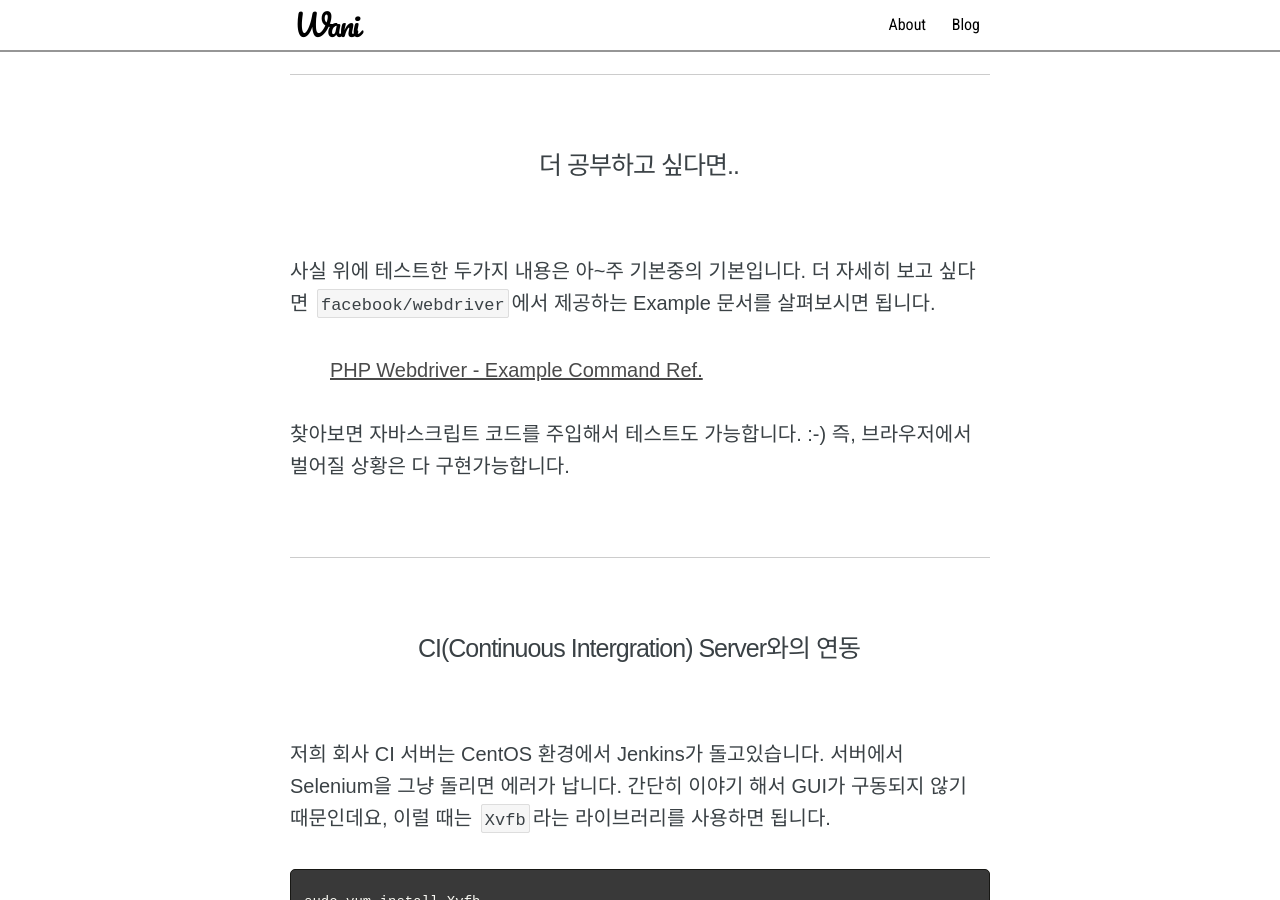
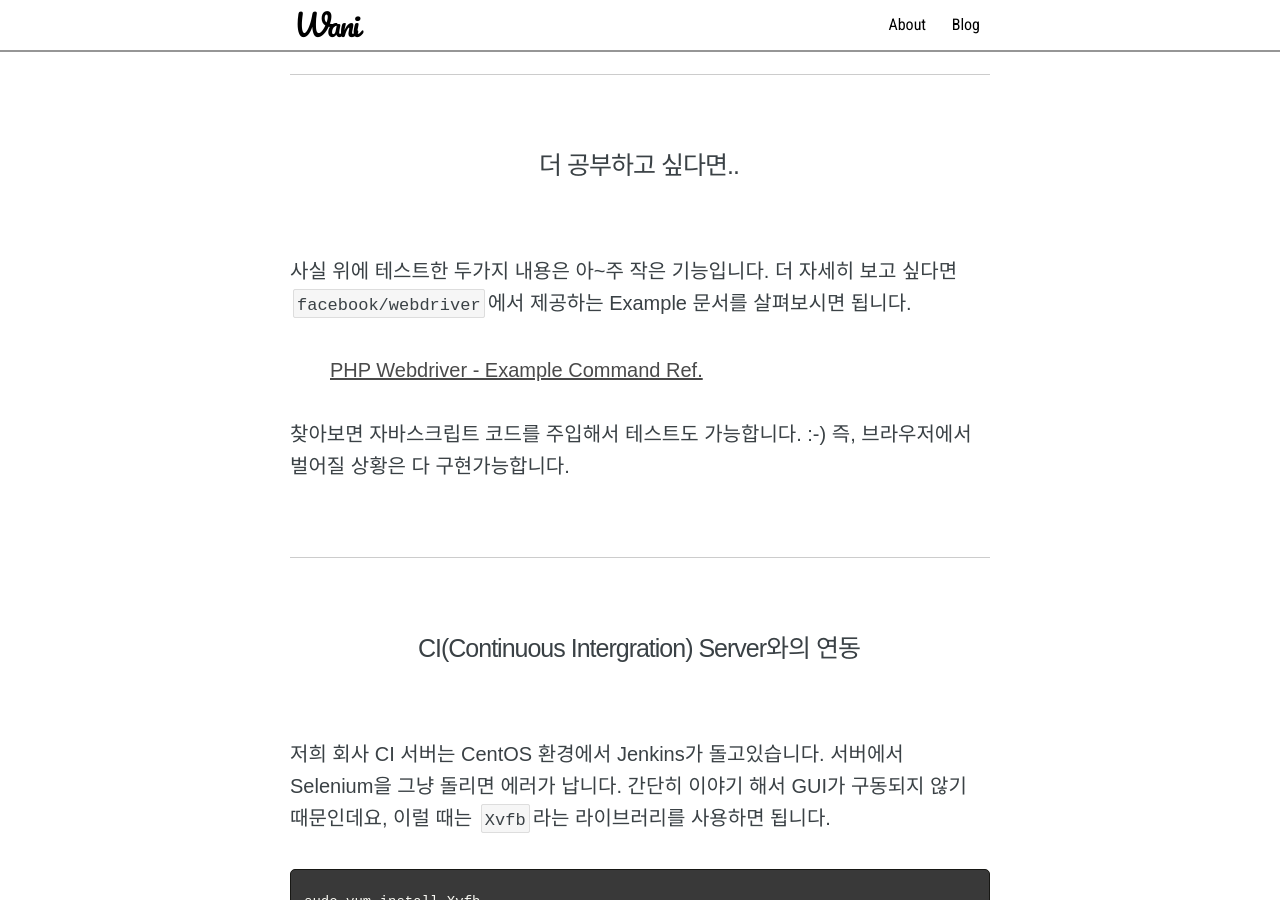
Before and after one commit to wan2land/wan2land.github.io, a Jekyll site: the page built from _posts/2016-08-08-selenium-with-facebook-webdriver.md, in a window 1280 px wide and 900 px high, scrolled down 8102 px. Built offline with Jekyll 4.4.1, drawn with Linux system fonts in a browser that asks for light colours; nearby versions of some CDN libraries; some web fonts are replaced; comment, search, counter and statistics services are not loaded; a style sheet for code colours, icons or effects is not loaded.

Commit message:
update post

```diff
--- a/_posts/2016-08-08-selenium-with-facebook-webdriver.md
+++ b/_posts/2016-08-08-selenium-with-facebook-webdriver.md
@@ -267,7 +267,7 @@ class HelloSeleniumTest extends SeleniumTestCase
 
 ## 더 공부하고 싶다면..
 
-사실 위에 테스트한 두가지 내용은 아~주 기본중의 기본입니다. 더 자세히 보고 싶다면 `facebook/webdriver`에서 제공하는 Example 문서를 살펴보시면 됩니다.
+사실 위에 테스트한 두가지 내용은 아~주 작은 기능입니다. 더 자세히 보고 싶다면 `facebook/webdriver`에서 제공하는 Example 문서를 살펴보시면 됩니다.
 
 - [PHP Webdriver - Example Command Ref.](https://github.com/facebook/php-webdriver/wiki/Example-command-reference)
 
```
